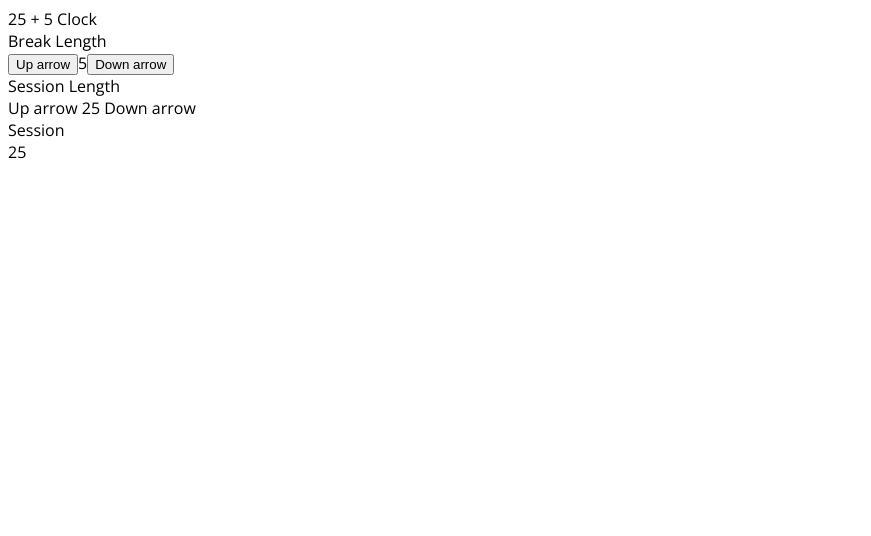
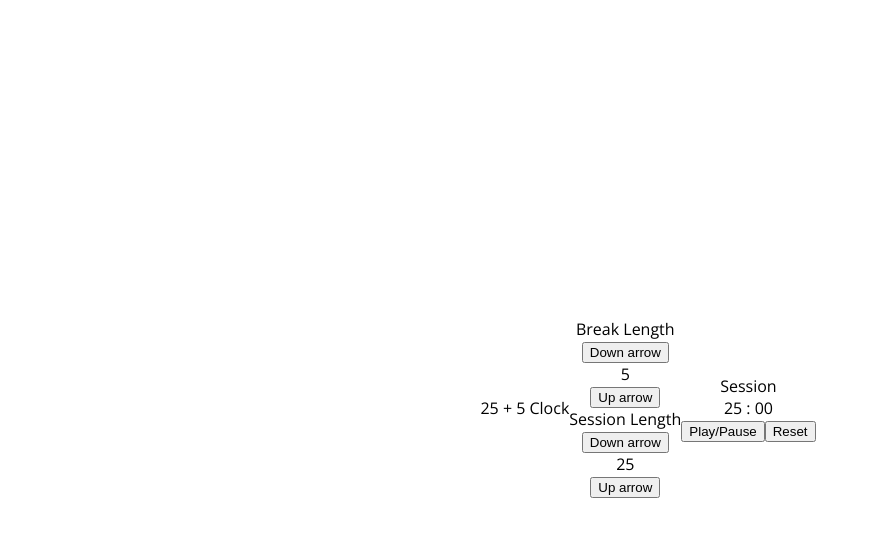
Before and after one commit to balomus/25plus5clock, a React (Create React App) app: page / in a window 1280 px wide. Shown: the top 536 px of the page, without its empty margins (0-871 px from the left). Built offline with nearby package versions, Linux system fonts and the light colour scheme.

Commit message:
Some initial elements added to page.

```diff
--- a/src/Timer.js
+++ b/src/Timer.js
@@ -1,9 +1,21 @@
 const Timer = (props) => {
     return (
         <div>
-            Session
-            <div>
-                {props.clock}
+            <div id="timer-label">
+                Session
+            </div>
+
+            <div id="time-left">
+                {props.clock} : 00
+            </div>
+
+            <div id="session-controls">
+                <button id="start_stop">
+                    Play/Pause
+                </button>
+                <button id="reset">
+                    Reset
+                </button>
             </div>
         </div>
      );
--- a/src/TimerControl.js
+++ b/src/TimerControl.js
@@ -1,21 +1,33 @@
 const TimerControl = (props) => {
+
     return (
         <div>
             <div id="break-label">
                 Break Length
                 <br />
-                <button>
+                <button id="break-decrement">
+                    Down arrow
+                </button>
+                <div id="break-length">
+                    {props.breakTime}
+                </div>
+                <button id="break-increment">
                     Up arrow
                 </button>
-                {props.breakTime}
-                <button>
-                    Down arrow
-                </button>
             </div>
+
             <div id="session-label">
                 Session Length
                 <br />
-                Up arrow {props.sessionTime} Down arrow
+                <button id="session-decrement">
+                    Down arrow
+                </button>
+                <div id="session-length">
+                    {props.sessionTime}
+                </div>
+                <button id="session-increment">
+                    Up arrow
+                </button>
             </div>
         </div>
      );
--- a/src/index.css
+++ b/src/index.css
@@ -15,3 +15,18 @@ code {
 body {
   font-family: 'Open Sans', sans-serif;
 }
+
+.App {
+  display: flex;
+  align-items: center;
+  justify-content: center;
+  height: 100vh;
+  width: 100vw;
+  text-align: center;
+}
+
+.container {
+  display: flex;
+  align-items: center;
+  justify-content: center;
+}
```
Also changed, not shown: 1 other file (tests, documents, lock files or other folders).
